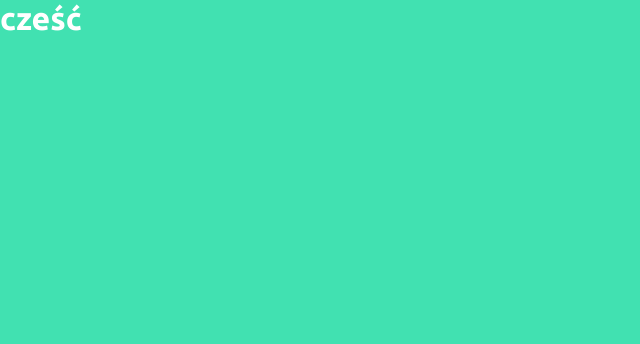
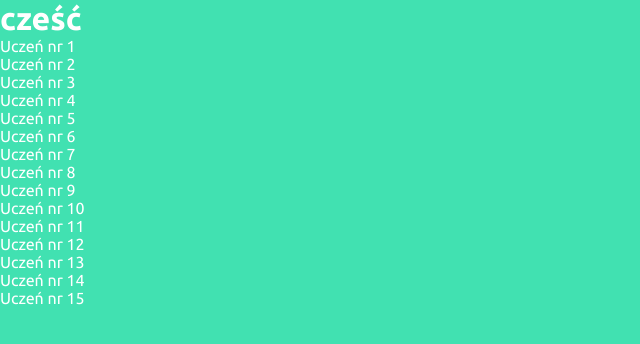
Before and after one commit to MaksTro/test2, a plain HTML site: page index.html in a window 1280 px wide. Shown: the whole page, without its empty margins (0-640 px from the left). Drawn offline with Linux system fonts and the light colour scheme.

Commit message:
added students

```diff
--- a/index.html
+++ b/index.html
@@ -11,5 +11,20 @@
 </head>
 <body>
 <h1>cześć</h1>
+<p>Uczeń nr 1</p>
+<p>Uczeń nr 2</p>
+<p>Uczeń nr 3</p>
+<p>Uczeń nr 4</p>
+<p>Uczeń nr 5</p>
+<p>Uczeń nr 6</p>
+<p>Uczeń nr 7</p>
+<p>Uczeń nr 8</p>
+<p>Uczeń nr 9</p>
+<p>Uczeń nr 10</p>
+<p>Uczeń nr 11</p>
+<p>Uczeń nr 12</p>
+<p>Uczeń nr 13</p>
+<p>Uczeń nr 14</p>
+<p>Uczeń nr 15</p>
 </body>
 </html>
```
